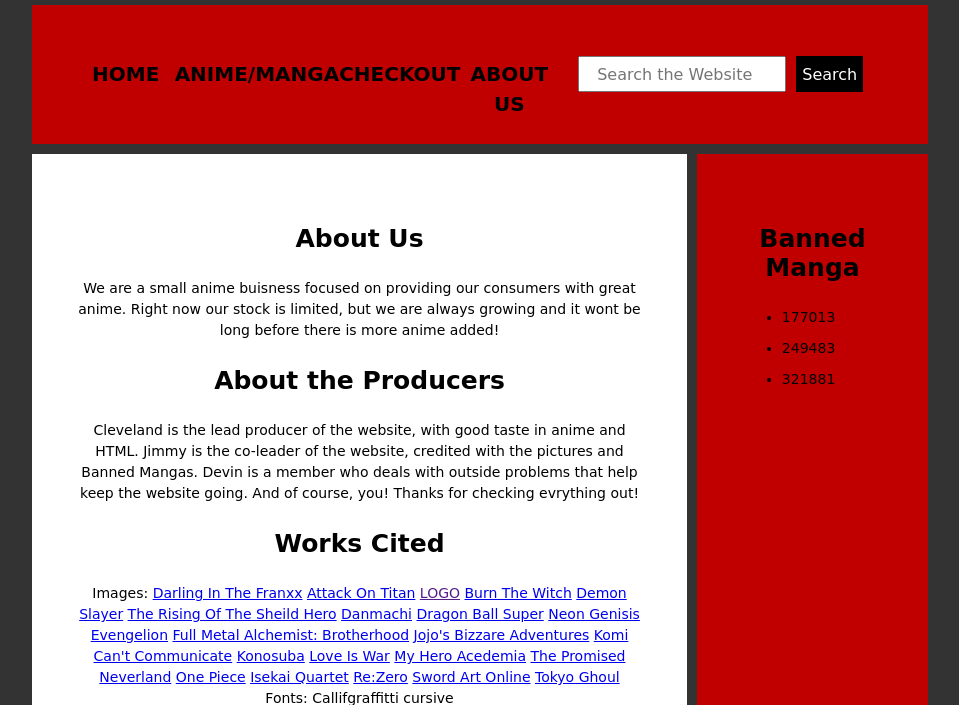
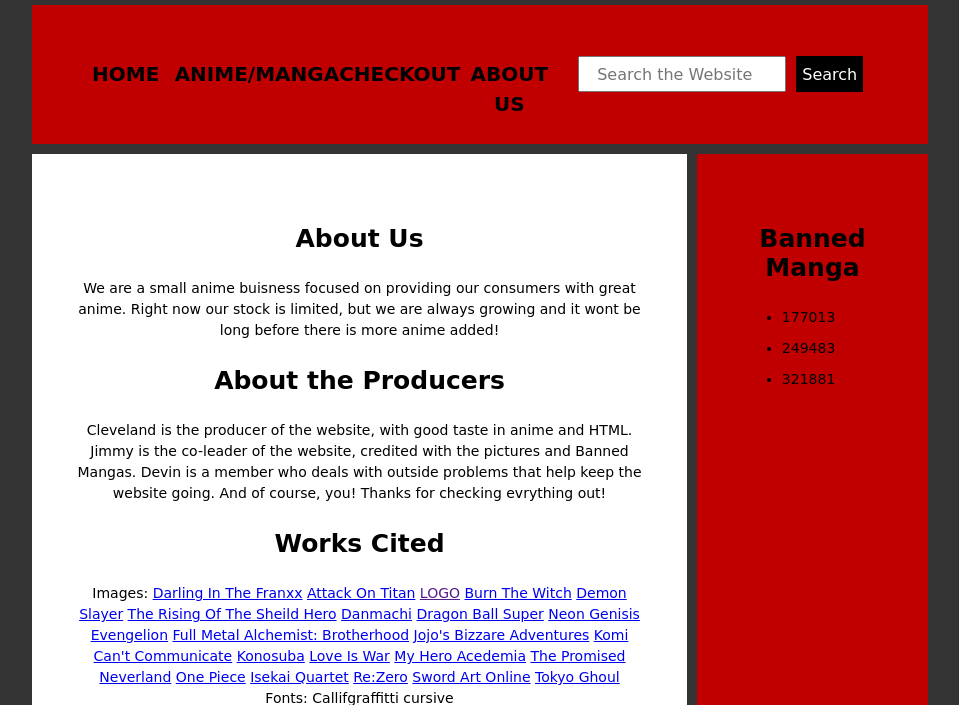
Before and after one commit to ClevelandIII/CJ-Anime-Shop, a plain HTML site: page About Us.html in a window 1280 px wide. Shown: the part 95-800 px from the top of the page, without its empty margins (160-1119 px from the left). Drawn offline with Linux system fonts and the light colour scheme; a web font is replaced by a local one.

Commit message:
small change

```diff
--- a/About Us.html
+++ b/About Us.html
@@ -47,7 +47,7 @@
             <section>
                 <h3> About the Producers </h3>
                 <p>
-                    Cleveland is the lead producer of the website, with good taste in anime and HTML. Jimmy is the co-leader of the website, credited with the pictures and Banned Mangas. Devin is a member who deals with outside problems that help keep the website going. And of course, you! Thanks for checking evrything out!
+                    Cleveland is the producer of the website, with good taste in anime and HTML. Jimmy is the co-leader of the website, credited with the pictures and Banned Mangas. Devin is a member who deals with outside problems that help keep the website going. And of course, you! Thanks for checking evrything out!
 
 
                 </p>
```
